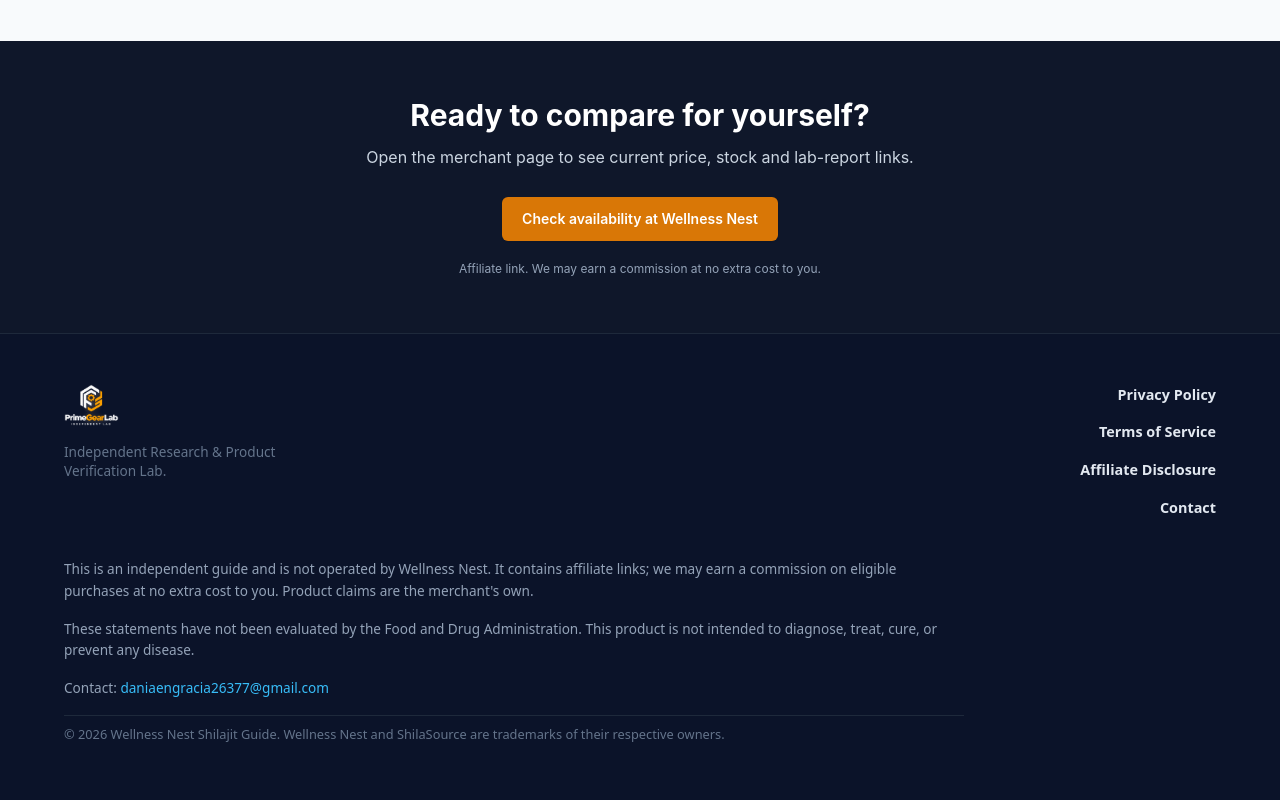
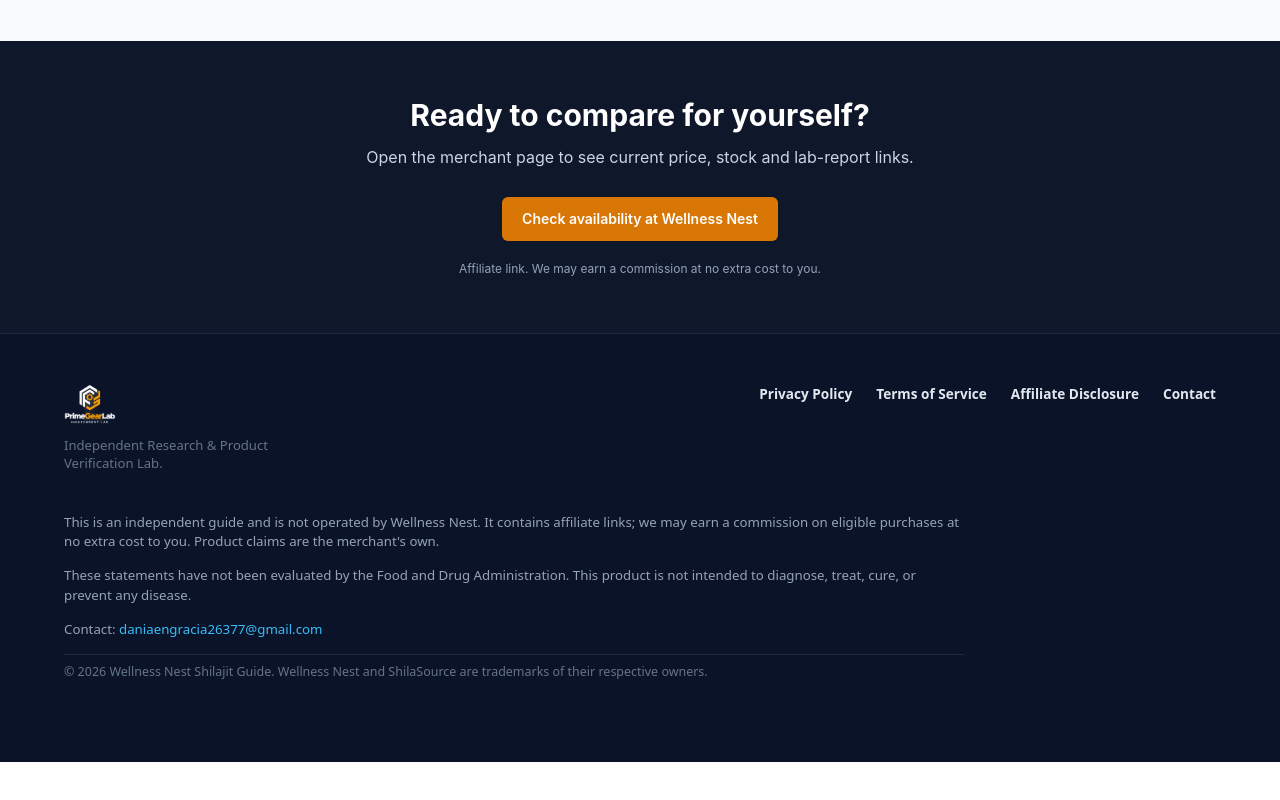
Before and after one commit to JimmyTam90/wellnessnest-spoke, a Next.js app: page / in a window 1280 px wide. Shown: the part 3049-3849 px from the top of the page. After the commit the page ends 3811 px from the top, so only its background shows below. Built offline with nearby package versions, Linux system fonts and the light colour scheme.

Commit message:
Update Footer.jsx

```diff
--- a/components/Footer.jsx
+++ b/components/Footer.jsx
@@ -15,7 +15,7 @@
           margin: 0 auto;
           display: grid;
           grid-template-columns: 1fr;
-          gap: 40px;
+          gap: 32px;
         }
         @media (min-width: 768px) {
           .footer-container {
@@ -28,12 +28,14 @@
           display: flex;
           flex-direction: row;
           flex-wrap: wrap;
-          gap: 16px 24px;
+          gap: 12px 20px;
           justify-content: flex-start;
         }
         @media (min-width: 768px) {
           .footer-links {
             justify-content: flex-end;
+            flex-wrap: nowrap; /* Ép buộc nằm trên 1 hàng ngang tuyệt đối trên Desktop */
+            gap: 24px;
           }
         }
       `}</style>
@@ -41,29 +43,29 @@
       <div className="footer-container">
 
         {/* Cột 1: Logo */}
-        <div style={{ mdGridRow: 'span 2' }}>
-          <div style={{ display: 'flex', alignItems: 'center', gap: '12px', marginBottom: '16px' }}>
+        <div>
+          <div style={{ display: 'flex', alignItems: 'center', gap: '12px', marginBottom: '12px' }}>
             <img
               src={asset('/logo-trimmed.png')}
               alt="Wellness Nest"
-              style={{ height: '42px', width: 'auto', objectFit: 'contain' }}
+              style={{ height: '40px', width: 'auto', objectFit: 'contain' }}
             />
           </div>
-          <p style={{ fontSize: '0.85rem', color: '#64748b', maxWidth: '220px', lineHeight: '1.4', margin: 0 }}>
+          <p style={{ fontSize: '0.82rem', color: '#64748b', maxWidth: '220px', lineHeight: '1.4', margin: 0 }}>
             Independent Research &amp; Product Verification Lab.
           </p>
         </div>
 
-        {/* Cột 2 - Hàng 1: Legal Links */}
+        {/* Cột 2 - Hàng 1: Legal Links (Luôn nằm ngang trên Desktop) */}
         <div className="footer-links">
-          <Link href="/privacy" style={{ color: '#e2e8f0', textDecoration: 'none', fontSize: '0.9rem', fontWeight: '600' }}>Privacy Policy</Link>
-          <Link href="/terms" style={{ color: '#e2e8f0', textDecoration: 'none', fontSize: '0.9rem', fontWeight: '600' }}>Terms of Service</Link>
-          <Link href="/affiliate-disclosure" style={{ color: '#e2e8f0', textDecoration: 'none', fontSize: '0.9rem', fontWeight: '600' }}>Affiliate Disclosure</Link>
-          <Link href="/contact" style={{ color: '#e2e8f0', textDecoration: 'none', fontSize: '0.9rem', fontWeight: '600' }}>Contact</Link>
+          <Link href="/privacy" style={{ color: '#e2e8f0', textDecoration: 'none', fontSize: '0.85rem', fontWeight: '600', whiteSpace: 'nowrap' }}>Privacy Policy</Link>
+          <Link href="/terms" style={{ color: '#e2e8f0', textDecoration: 'none', fontSize: '0.85rem', fontWeight: '600', whiteSpace: 'nowrap' }}>Terms of Service</Link>
+          <Link href="/affiliate-disclosure" style={{ color: '#e2e8f0', textDecoration: 'none', fontSize: '0.85rem', fontWeight: '600', whiteSpace: 'nowrap' }}>Affiliate Disclosure</Link>
+          <Link href="/contact" style={{ color: '#e2e8f0', textDecoration: 'none', fontSize: '0.85rem', fontWeight: '600', whiteSpace: 'nowrap' }}>Contact</Link>
         </div>
 
         {/* Cột 2 - Hàng 2: Text Block & Disclaimer */}
-        <div style={{ width: '100%', maxWidth: '900px', display: 'flex', flexDirection: 'column', gap: '16px', fontSize: '0.85rem', lineHeight: '1.6', color: '#94a3b8', textAlign: 'left' }}>
+        <div style={{ width: '100%', maxWidth: '900px', display: 'flex', flexDirection: 'column', gap: '14px', fontSize: '0.83rem', lineHeight: '1.5', color: '#94a3b8', textAlign: 'left' }}>
           <p style={{ margin: 0 }}>
             This is an independent guide and is not operated by Wellness Nest. It contains affiliate links; we may earn a commission on eligible purchases at no extra cost to you. Product claims are the merchant&apos;s own.
           </p>
@@ -73,7 +75,7 @@
           <p style={{ margin: 0 }}>
             Contact: <a href="mailto:daniaengracia26377@gmail.com" style={{ color: '#38bdf8', textDecoration: 'none' }}>daniaengracia26377@gmail.com</a>
           </p>
-          <p style={{ margin: 0, color: '#64748b', fontSize: '0.8rem', paddingTop: '8px', borderTop: '1px solid #1e293b' }}>
+          <p style={{ margin: 0, color: '#64748b', fontSize: '0.78rem', paddingTop: '8px', borderTop: '1px solid #1e293b' }}>
             © 2026 Wellness Nest Shilajit Guide. Wellness Nest and ShilaSource are trademarks of their respective owners.
           </p>
         </div>
```
